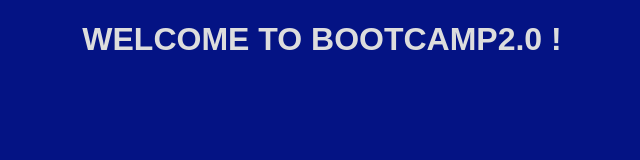
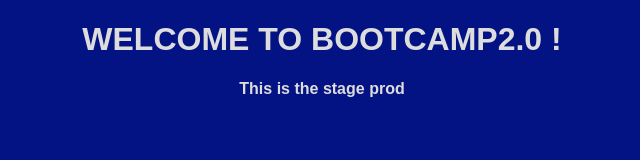
Before and after one commit to bpontiz/lab-app-test, a website: page app/index.html in a window 1280 px wide. Shown: the whole page, without its empty margins (318-958 px from the left). Drawn offline with Linux system fonts and the light colour scheme.

Commit message:
[update] index.html with branch name.

```diff
--- a/app/index.html
+++ b/app/index.html
@@ -7,5 +7,6 @@
 </head>
 <body style="background-color: #041384; color: #DDD; font-family: Arial, Helvetica, sans-serif; text-align: center;">
     <h1>WELCOME TO BOOTCAMP2.0 !</h1>
+    <h4>This is the stage prod</h4>
 </body>
 </html>
```
